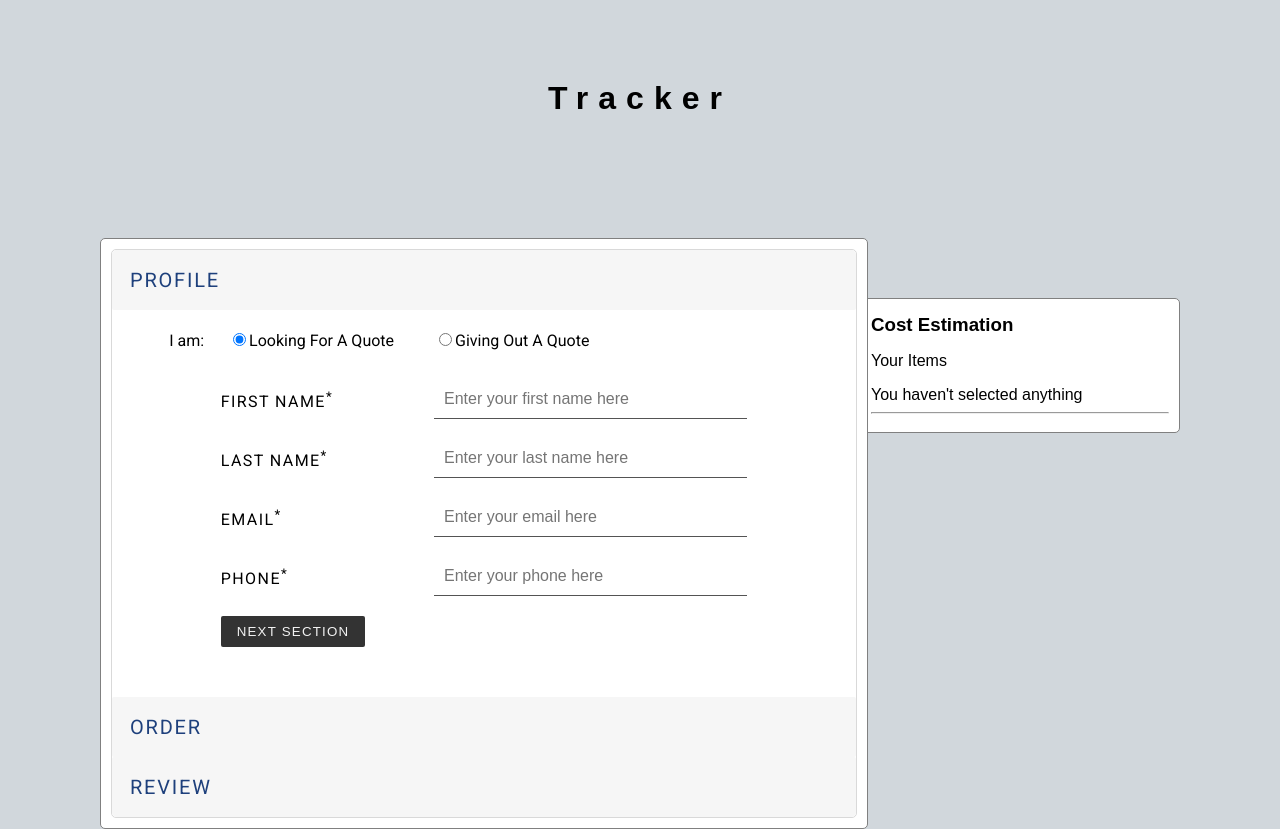
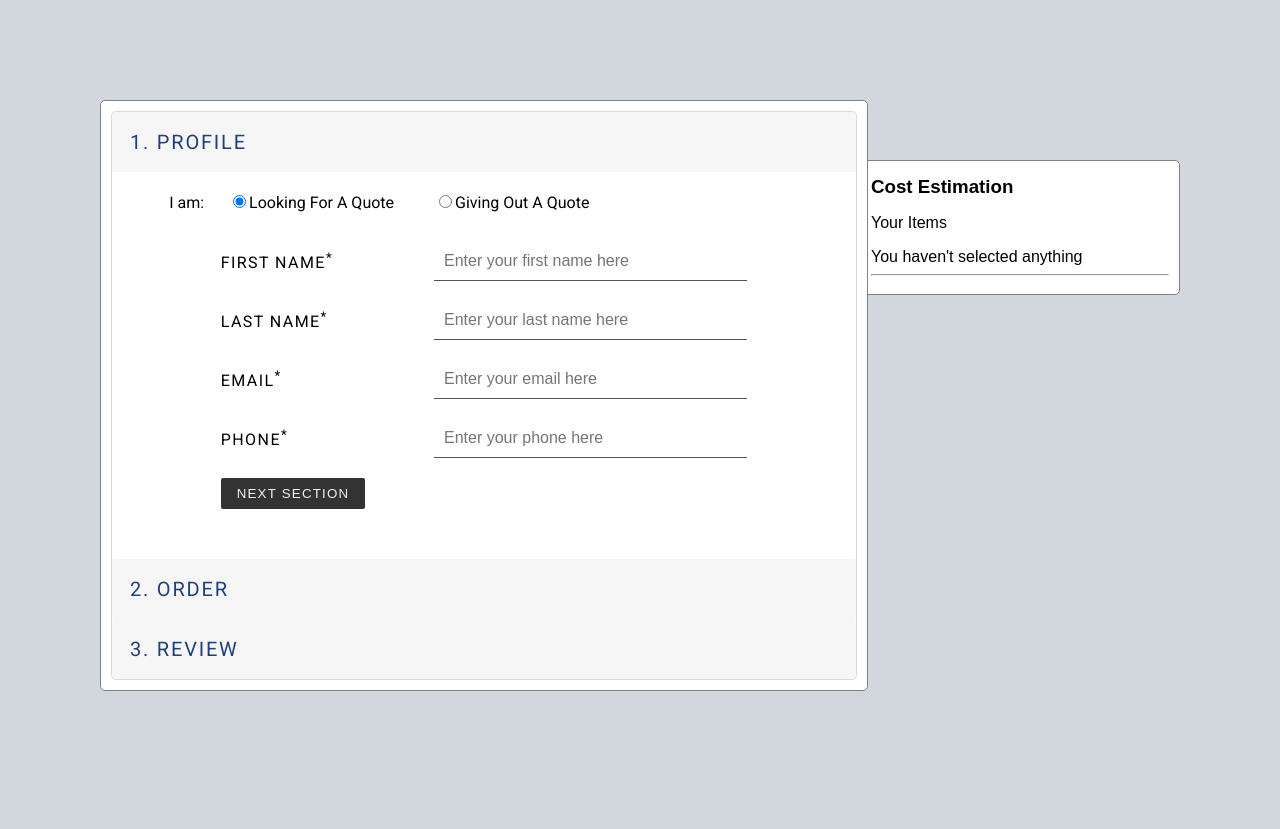
Before and after one commit to jennypoon/react_form, a React (Create React App) app: page / in a window 1280 px wide. After the commit the page ends 800 px from the top, so only its background shows below. Built offline with nearby package versions, Linux system fonts and the light colour scheme.

Commit message:
removed tracker and added numbering to titles

```diff
--- a/src/App.js
+++ b/src/App.js
@@ -1,7 +1,6 @@
 import React, { Component } from 'react';
 import './App.scss';
 import Form from './components/Form.jsx'
-import Tracker from './components/Tracker.jsx'
 
 class App extends Component {
   constructor() {
@@ -35,7 +34,6 @@ class App extends Component {
   render() {
     return (
       <div>
-        <Tracker />
         <Form handleRedirect={this.handleRedirect}
               profileState={this.profileState}
               finalSelectionState={this.finalSelection}
--- a/src/components/Form.jsx
+++ b/src/components/Form.jsx
@@ -31,14 +31,14 @@ class Form extends Component {
           <div className="accordion">
             {(activeSection === 1) ?
             (<div className="accordion-item active">
-              <button className="title"> Profile </button>
+              <button className="title">1. Profile </button>
               <div className="panel">
                 <Profile profileState={this.props.profileState}
                          handleRedirect={this.props.handleRedirect}/>
               </div>
             </div>) :
             (<div className="accordion-item">
-              <button className="title"> Profile </button>
+              <button className="title">1. Profile </button>
               <div className="panel">
                 <Profile profileState={this.props.profileState}
                          handleRedirect={this.props.handleRedirect}/>
@@ -47,7 +47,7 @@ class Form extends Component {
 
             {(activeSection === 2) ?
             (<div className="accordion-item active">
-              <button className="title"> Order </button>
+              <button className="title">2. Order </button>
               <div className="panel">
                <Selection quoteState={this.quoteStates}
                           finalSelectionState={this.props.finalSelectionState}
@@ -55,7 +55,7 @@ class Form extends Component {
               </div>
             </div>) :
             (<div className="accordion-item">
-              <button className="title"> Order </button>
+              <button className="title">2. Order </button>
               <div className="panel">
                 <Selection quoteState={this.quoteStates}
                            finalSelectionState={this.props.finalSelectionState}
@@ -65,7 +65,7 @@ class Form extends Component {
 
          {(activeSection === 3) ?
             (<div className="accordion-item active">
-              <button className="title"> Review </button>
+              <button className="title">3. Review </button>
               <div className="panel">
                <Review profile={this.props.profile}
                       finalSelection={this.props.finalSelection}
@@ -73,7 +73,7 @@ class Form extends Component {
               </div>
             </div>) :
             (<div className="accordion-item">
-              <button className="title"> Review </button>
+              <button className="title">3. Review </button>
               <div className="panel">
                 <Review profile={this.props.profile}
                       finalSelection={this.props.finalSelection}
```
